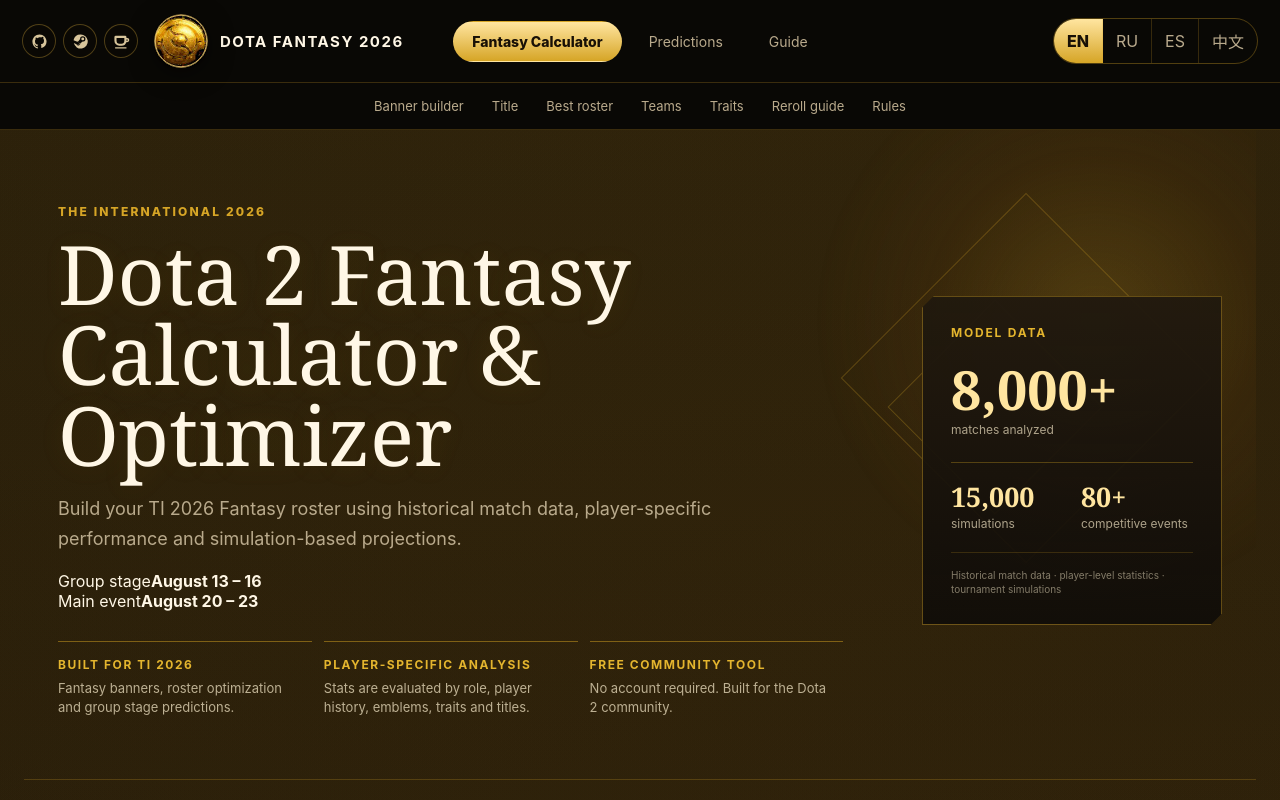
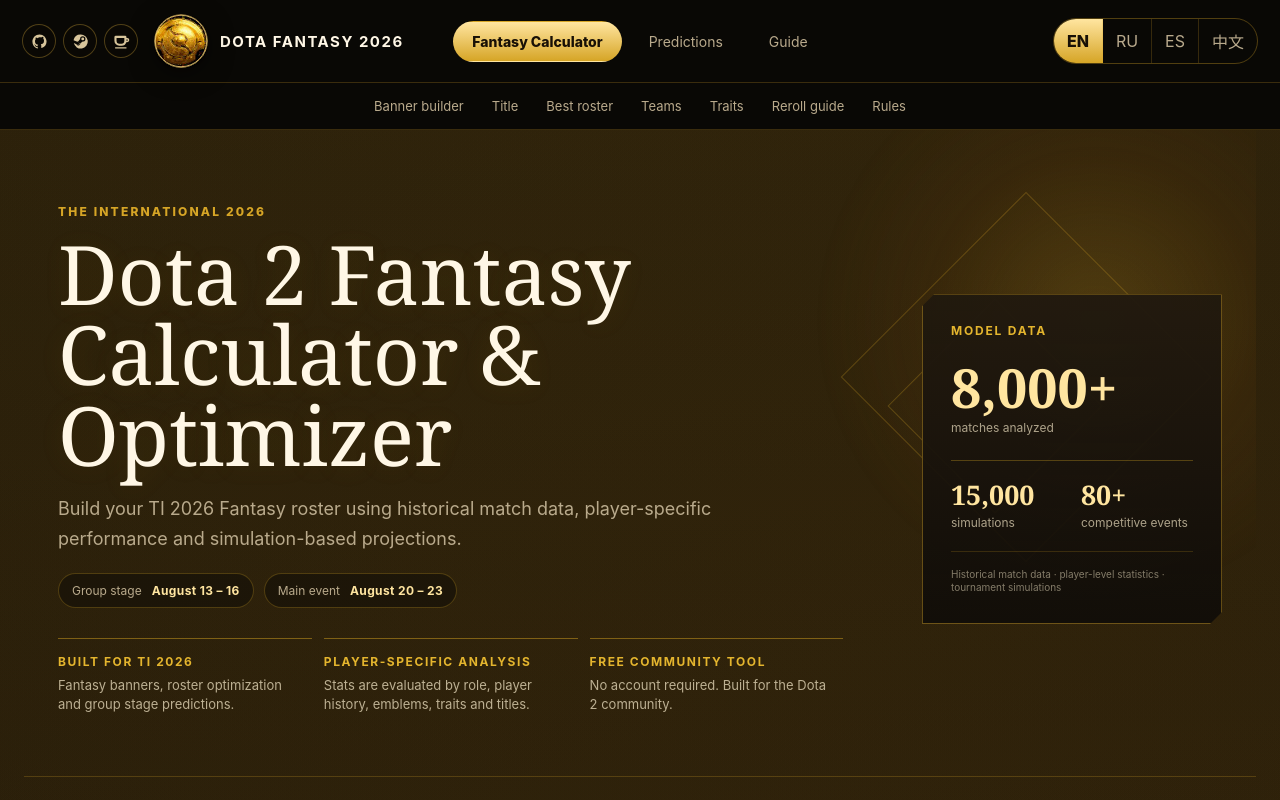
Before and after one commit to Kadadji1/dota2-fantasy-optimizer-2026, a Next.js app: page / in a window 1280 px wide. Shown: the top 800 px of the page. Built offline with nearby package versions, Linux system fonts and the light colour scheme.

Commit message:
Style TI stage dates on fantasy hero

```diff
--- a/app/home-hero.css
+++ b/app/home-hero.css
@@ -15,6 +15,7 @@
 .home-hero-eyebrow{color:#d6a526;letter-spacing:.18em;font-size:12px;font-weight:800;text-transform:uppercase}
 .home-native-hero h1{font-family:Georgia,"Times New Roman",serif;font-size:clamp(46px,7vw,82px);line-height:.98;margin:14px 0 20px;max-width:900px;font-weight:500;text-shadow:0 2px 28px rgba(214,165,38,.08)}
 .home-native-hero p{max-width:760px;color:#b9aa8c;font-size:18px;line-height:1.65}
+.home-event-dates{display:flex;gap:10px;margin-top:20px;flex-wrap:wrap}.home-event-dates>div{display:flex;align-items:center;gap:10px;padding:9px 13px;border:1px solid rgba(214,165,38,.28);border-radius:999px;background:rgba(18,14,8,.58)}.home-event-dates span{color:var(--muted);font-size:12px}.home-event-dates strong{color:var(--gold2);font-size:12px;letter-spacing:.03em}
 .home-hero-info-strip{display:grid;grid-template-columns:repeat(3,minmax(0,1fr));gap:12px;margin-top:30px;max-width:850px}
 .home-hero-info-item{border-top:1px solid rgba(226,174,35,.45);padding:15px 12px 0 0}
 .home-hero-info-item b{display:block;color:#e4b52e;font-size:12px;letter-spacing:.13em;margin-bottom:7px}
@@ -30,4 +31,4 @@
 .home-model-foot{margin-top:20px;padding-top:16px;border-top:1px solid rgba(226,174,35,.18);font-size:10px!important;color:rgba(244,231,199,.5)!important}
 @media(max-width:900px){.fantasy-subnav-inner{justify-content:flex-start;gap:22px}.home-native-hero{grid-template-columns:1fr;gap:28px}.home-model-card{justify-self:start;width:min(100%,360px)}.home-hero-info-strip{grid-template-columns:1fr}.home-hero-info-item{padding-top:10px}}
 @media(max-width:760px){.fantasy-subnav{top:108px}}
-@media(max-width:640px){.fantasy-subnav-inner{padding:0 14px;min-height:44px;gap:20px}.fantasy-subnav a{font-size:12px}.home-hero-shell{padding:0 14px}.home-native-hero{padding:48px 18px 42px;min-height:0}.home-native-hero h1{font-size:clamp(42px,14vw,64px)}.home-native-hero p{font-size:16px}.home-hero-info-strip{margin-top:22px;gap:9px}.home-hero-info-item span{font-size:12px}.home-model-primary strong{font-size:44px}.home-model-secondary{gap:12px}}
+@media(max-width:640px){.fantasy-subnav-inner{padding:0 14px;min-height:44px;gap:20px}.fantasy-subnav a{font-size:12px}.home-hero-shell{padding:0 14px}.home-native-hero{padding:48px 18px 42px;min-height:0}.home-native-hero h1{font-size:clamp(42px,14vw,64px)}.home-native-hero p{font-size:16px}.home-event-dates{display:grid;grid-template-columns:1fr 1fr;gap:8px}.home-event-dates>div{display:grid;gap:2px;border-radius:10px}.home-hero-info-strip{margin-top:22px;gap:9px}.home-hero-info-item span{font-size:12px}.home-model-primary strong{font-size:44px}.home-model-secondary{gap:12px}}
```
